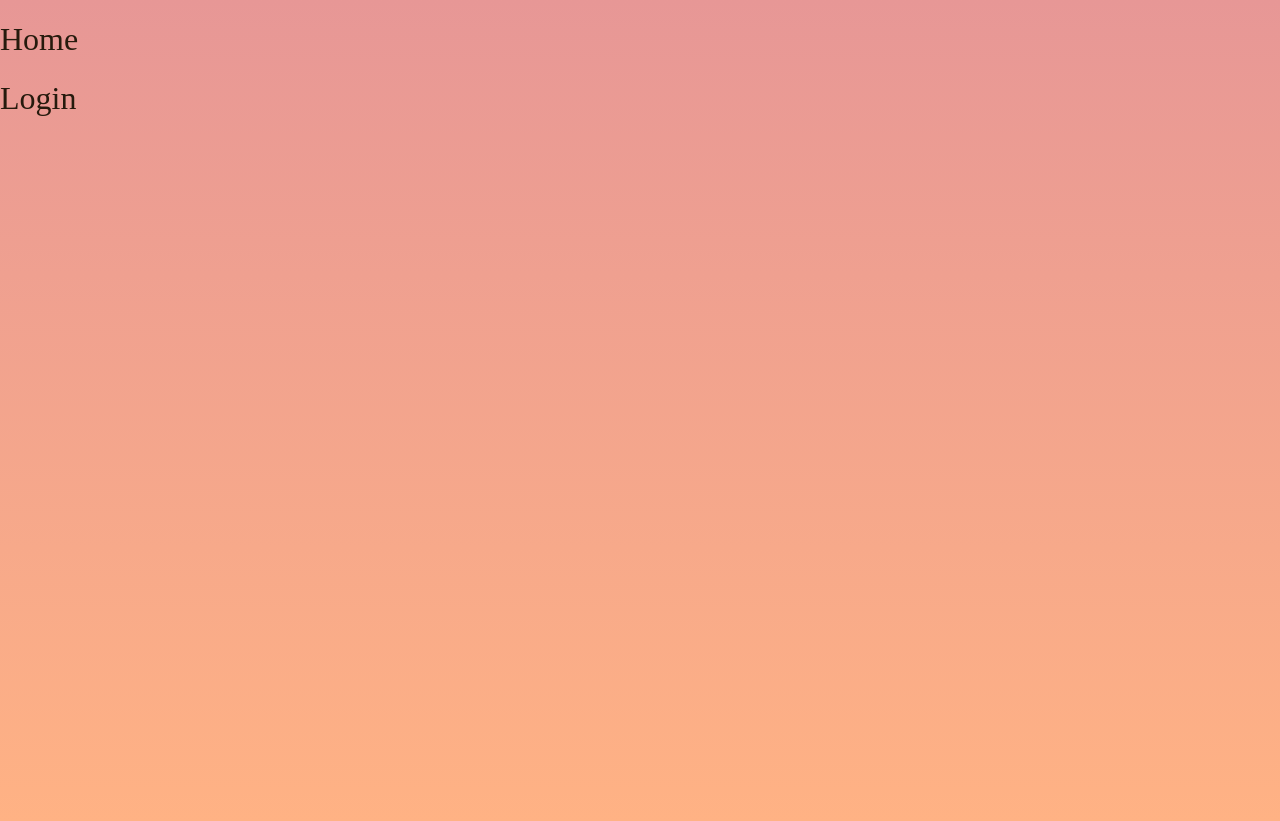
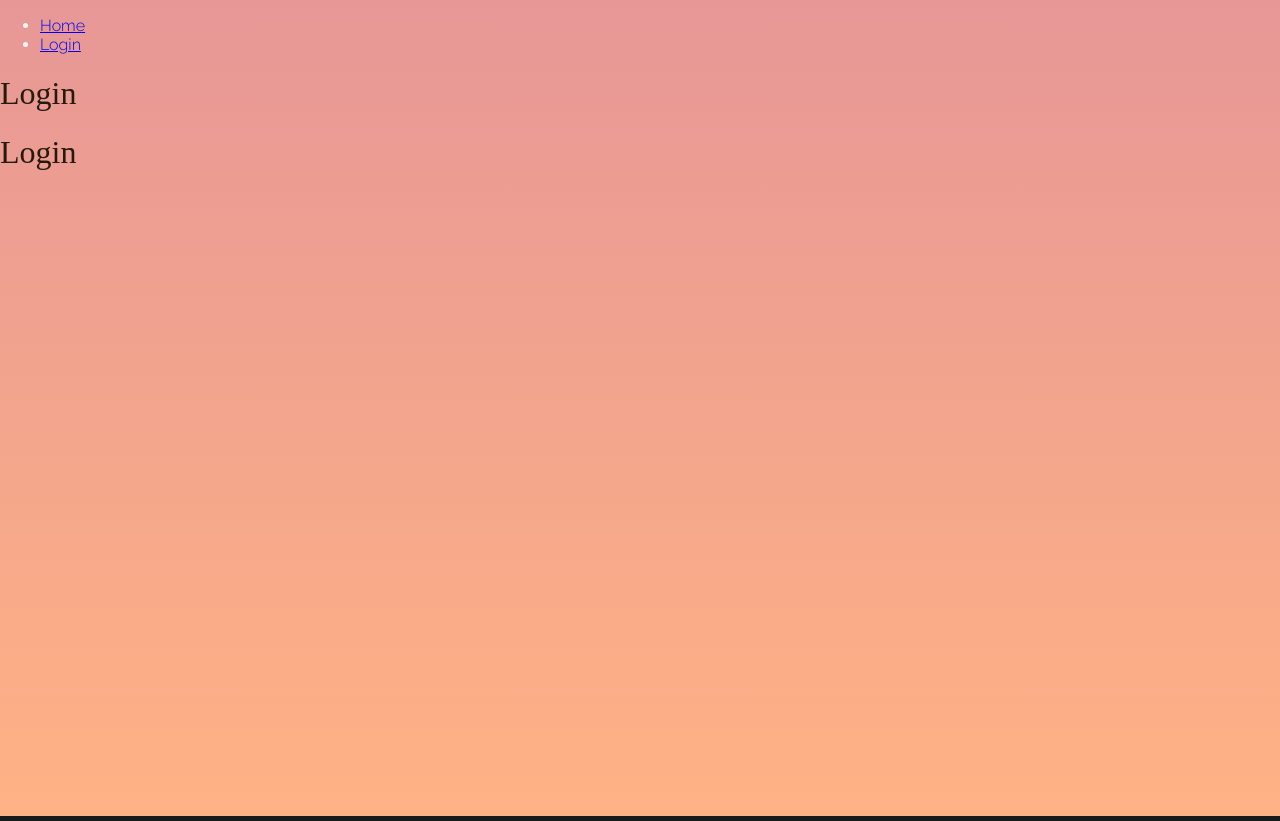
Before and after one commit to efrigoli/CSC435Spring_20, a React (Create React App) app: page /login in a window 1280 px wide. Built offline with nearby package versions, Linux system fonts and the light colour scheme; a web font is replaced by a local one.

Commit message:
Adding 404 page and NavLinks

```diff
--- a/src/index.js
+++ b/src/index.js
@@ -1,15 +1,33 @@
 import React from 'react';
 import ReactDOM from 'react-dom';
-import { Route, Link, BrowserRouter as Router } from 'react-router-dom'
+import { Route, NavLink, BrowserRouter as Router, Switch } from 'react-router-dom'
 import './index.css';
 import App from './App';
 import Login from './login'
+import Notfound from './notFound'
 import * as serviceWorker from './serviceWorker';
 
 const routing = (
   <Router>
     <div>
-      <Route path="/" component={App} />
+      <ul>
+        <li>
+          <NavLink exact activeClassName="active" to="/">
+            Home
+          </NavLink>
+        </li>
+        <li>
+          <NavLink activeClassName="active" to="/login">
+            Login
+          </NavLink>
+        </li>
+      </ul>
+      <Switch>
+        <Route exact path="/" component={App} />
+        <Route path="/login" component={Login} />
+        <Route component={Notfound} />
+      </Switch>
+      <Route exact path="/" component={App} />
       <Route path="/login" component={Login} />
     </div>
   </Router>
--- /dev/null
+++ b/src/notFound.js
@@ -0,0 +1,6 @@
+import React from 'react';
+import './index.css';
+
+const Notfound = () => <h1>Not found</h1>
+
+export default Notfound
```
